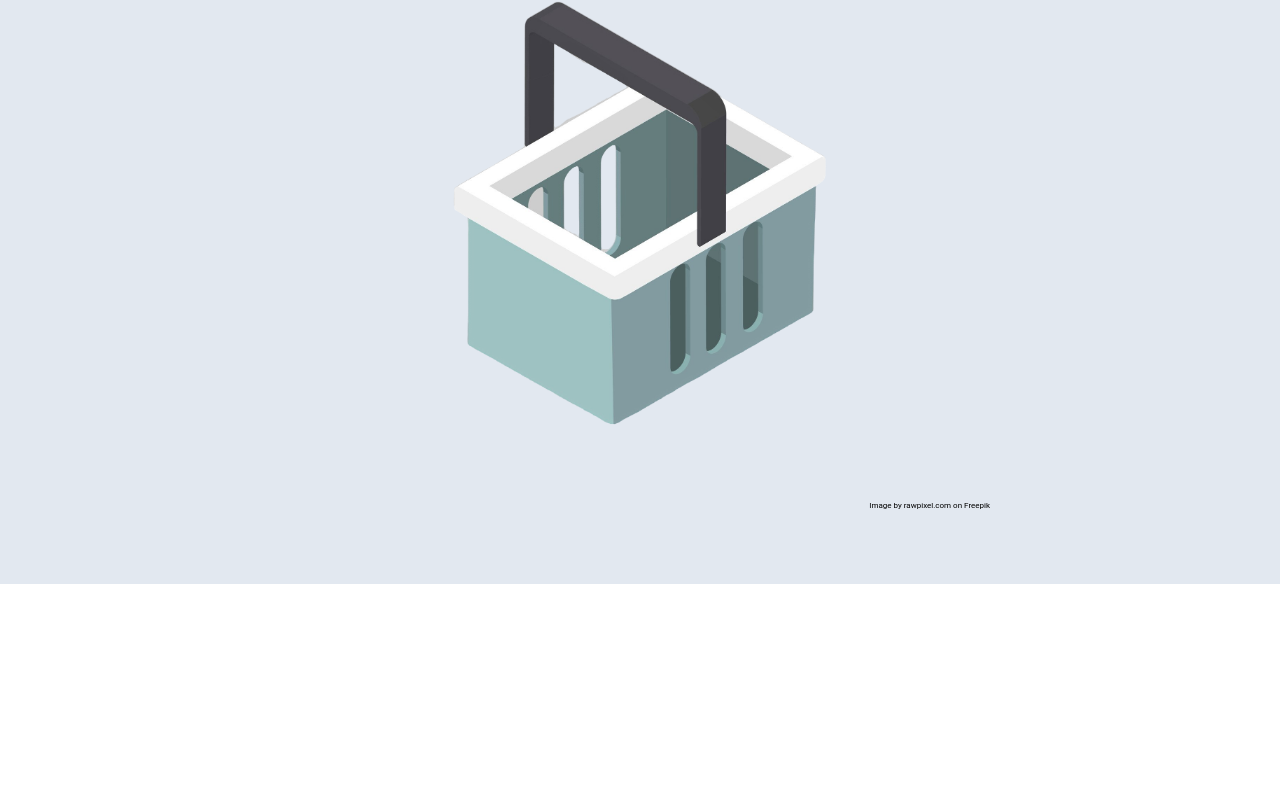
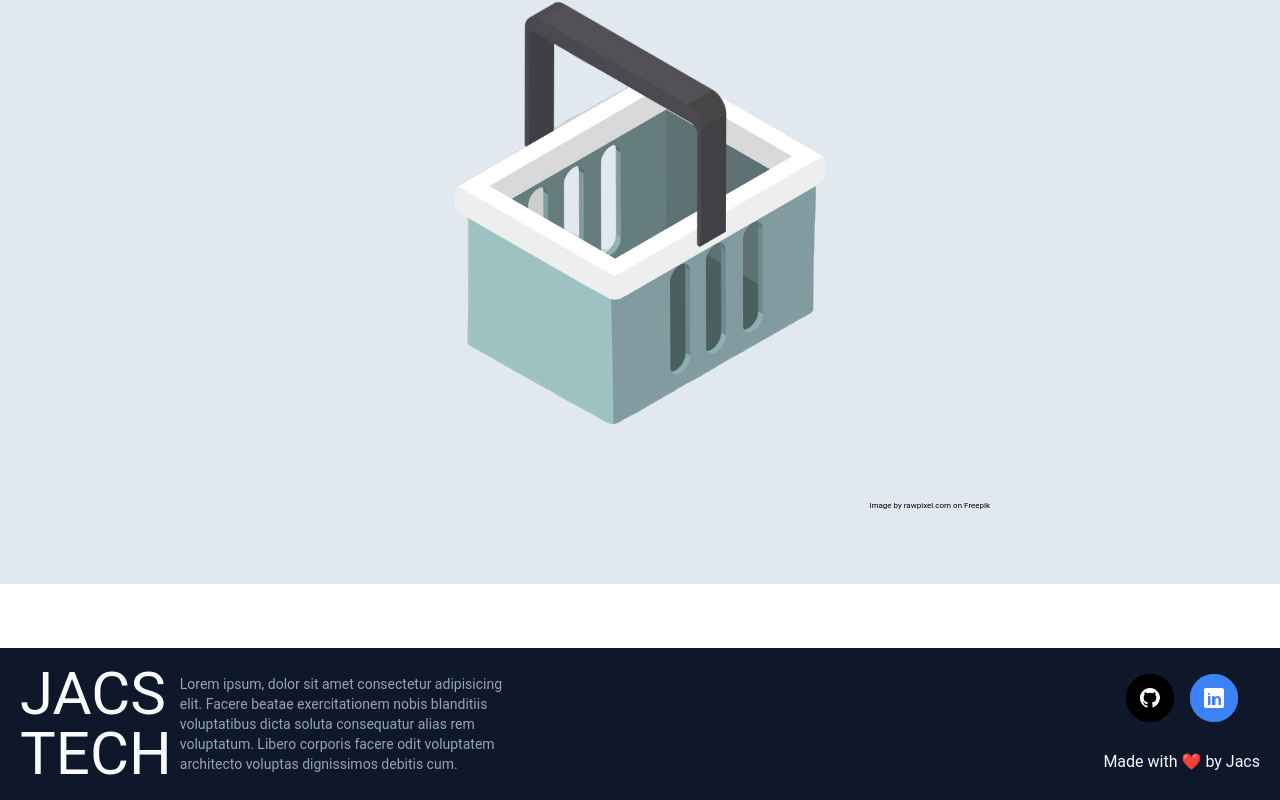
Before and after one commit to alexcas20/jacs-tech, a React (Vite) app: page /cart in a window 1280 px wide. Shown: the part 338-1138 px from the top of the page. Before the commit the page ends 990 px from the top, so only its background shows below. Built offline with nearby package versions, Linux system fonts and the light colour scheme.

Commit message:
feat: footer component

```diff
--- /dev/null
+++ b/src/components/Footer/Footer.jsx
@@ -0,0 +1,63 @@
+export const Footer = () => {
+    return (
+      <footer
+        className="bg-slate-900 flex flex-col items-center justify-center text-slate-50 py-4 px-5
+      md:flex-row md:items-center md:justify-between"
+      >
+        <div className=" md:w-[500px] flex justify-center items-center gap-2 pb-5 md:pb-0">
+          <h3 className="text-6xl">JACS TECH</h3>
+          <p className="text-sm text-balance text-slate-400">
+            Lorem ipsum, dolor sit amet consectetur adipisicing elit. Facere
+            beatae exercitationem nobis blanditiis voluptatibus dicta soluta
+            consequatur alias rem voluptatum. Libero corporis facere odit
+            voluptatem architecto voluptas dignissimos debitis cum.
+          </p>
+        </div>
+
+        <div className="flex flex-col justify-between h-[100px]">
+          {/* From Uiverse.io by shubhamshahane1234 */}
+          <div className="flex items-center justify-center gap-4">
+            <div className="social-button">
+              <button className="relative w-12 h-12 rounded-full group">
+                <div className="floater w-full h-full absolute top-0 left-0 bg-black rounded-full duration-300 group-hover:-top-8 group-hover:shadow-2xl"></div>
+                <div className="icon relative z-10 w-full h-full flex items-center justify-center border-2 border-black rounded-full">
+                  <svg
+                    height="24"
+                    width="24"
+                    viewBox="0 0 24 24"
+                    xmlns="http://www.w3.org/2000/svg"
+                  >
+                    <path
+                      className="group-hover:fill-[#ffffff] fill-white duration-300"
+                      d="M12 2C6.477 2 2 6.477 2 12c0 4.418 2.865 8.17 6.839 9.481.5.092.683-.217.683-.481 0-.237-.009-.866-.013-1.699-2.782.603-3.37-1.338-3.37-1.338-.454-1.15-1.11-1.458-1.11-1.458-.906-.619.069-.606.069-.606 1.002.071 1.527 1.03 1.527 1.03.89 1.529 2.34 1.087 2.911.831.091-.645.348-1.087.634-1.338-2.22-.252-4.555-1.11-4.555-4.94 0-1.09.39-1.986 1.028-2.682-.103-.252-.446-1.268.098-2.642 0 0 .837-.268 2.75 1.024a9.563 9.563 0 012.496-.335 9.58 9.58 0 012.496.335c1.913-1.292 2.75-1.024 2.75-1.024.544 1.374.202 2.39.1 2.642.64.696 1.027 1.592 1.027 2.682 0 3.839-2.338 4.685-4.567 4.933.358.309.678.916.678 1.847 0 1.334-.012 2.412-.012 2.74 0 .267.18.577.688.481A12.01 12.01 0 0022 12c0-5.523-4.477-10-10-10z"
+                      fill="#FFFFFF"
+                    ></path>
+                  </svg>
+                </div>
+              </button>
+            </div>
+            <div className="social-button">
+              <button className="relative w-12 h-12 rounded-full group">
+                <div className="floater w-full h-full absolute top-0 left-0 bg-blue-500 rounded-full duration-300 group-hover:-top-8 group-hover:shadow-2xl"></div>
+                <div className="icon relative z-10 w-full h-full flex items-center justify-center border-2 border-blue-500 rounded-full">
+                  <svg
+                    height="24"
+                    width="24"
+                    viewBox="0 0 24 24"
+                    xmlns="http://www.w3.org/2000/svg"
+                  >
+                    <path
+                      className="group-hover:fill-[#ffffff] fill-white duration-300"
+                      d="M20,2H4C2.9,2,2,2.9,2,4v16c0,1.1,0.9,2,2,2h16c1.1,0,2-0.9,2-2V4C22,2.9,21.1,2,20,2z M8.5,19H6V10h2.5V19z M7.3,9 h-0.1C6.4,9,6,8.6,6,8.1V7.9c0-0.5,0.4-0.9,0.9-0.9h0.1C7.6,7,8,7.4,8,7.9v0.1C8,8.6,7.6,9,7.3,9z M19,19h-2.5v-4.9 c0-1.2-0.4-2-1.4-2c-0.8,0-1.3,0.6-1.5,1.2h-0.1V19H10V10h2.3v1.3h0C12.7,10.7,14,9.9,15.5,9.9c2.1,0,3.5,1.4,3.5,3.8V19z"
+                      fill="#FFFFFF"
+                    ></path>
+                  </svg>
+                </div>
+              </button>
+            </div>
+          </div>
+          <h3>Made with ❤️ by Jacs </h3>
+        </div>
+      </footer>
+    );
+  };
--- a/src/pages/Cart/Cart.jsx
+++ b/src/pages/Cart/Cart.jsx
@@ -18,7 +18,7 @@ export const Cart = () => {
   };
 
   return (
-    <>
+    <article className="pb-16 min-h-screen">
       {items.length > 0 ? (
         <>
           {/* Title page */}
@@ -95,6 +95,6 @@ export const Cart = () => {
       ) : (
         <CartEmpty />
       )}
-    </>
+    </article>
   );
 };
--- a/src/routes/AppRouter.jsx
+++ b/src/routes/AppRouter.jsx
@@ -4,6 +4,7 @@ import { Cart } from "../pages/Cart/Cart";
 import { Products } from "../pages/Products/Products";
 import { ResponsiveAppBar } from "../components/ResponsiveAppBar";
 import { ProductDetail} from "../pages/ProductDetail/ProductDetail";
+import { Footer } from "../components/Footer/Footer";
 
 export const AppRouter = () => {
   return (
@@ -17,6 +18,7 @@ export const AppRouter = () => {
           <Route path="/cart" element={<Cart />}></Route>
           <Route path="*" element={<Home />} />
         </Routes>
+        <Footer/>
       </BrowserRouter>
     </>
   );
```
